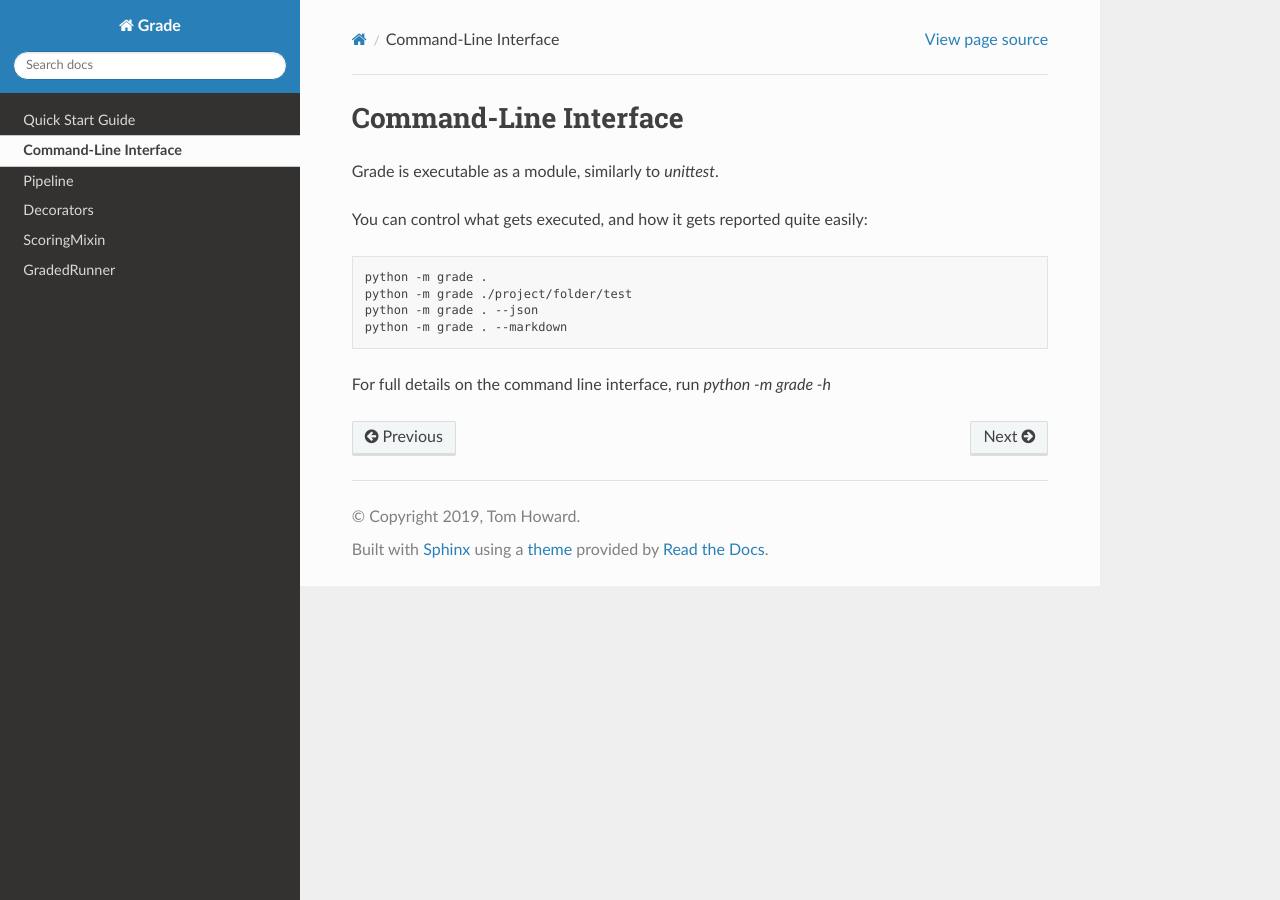
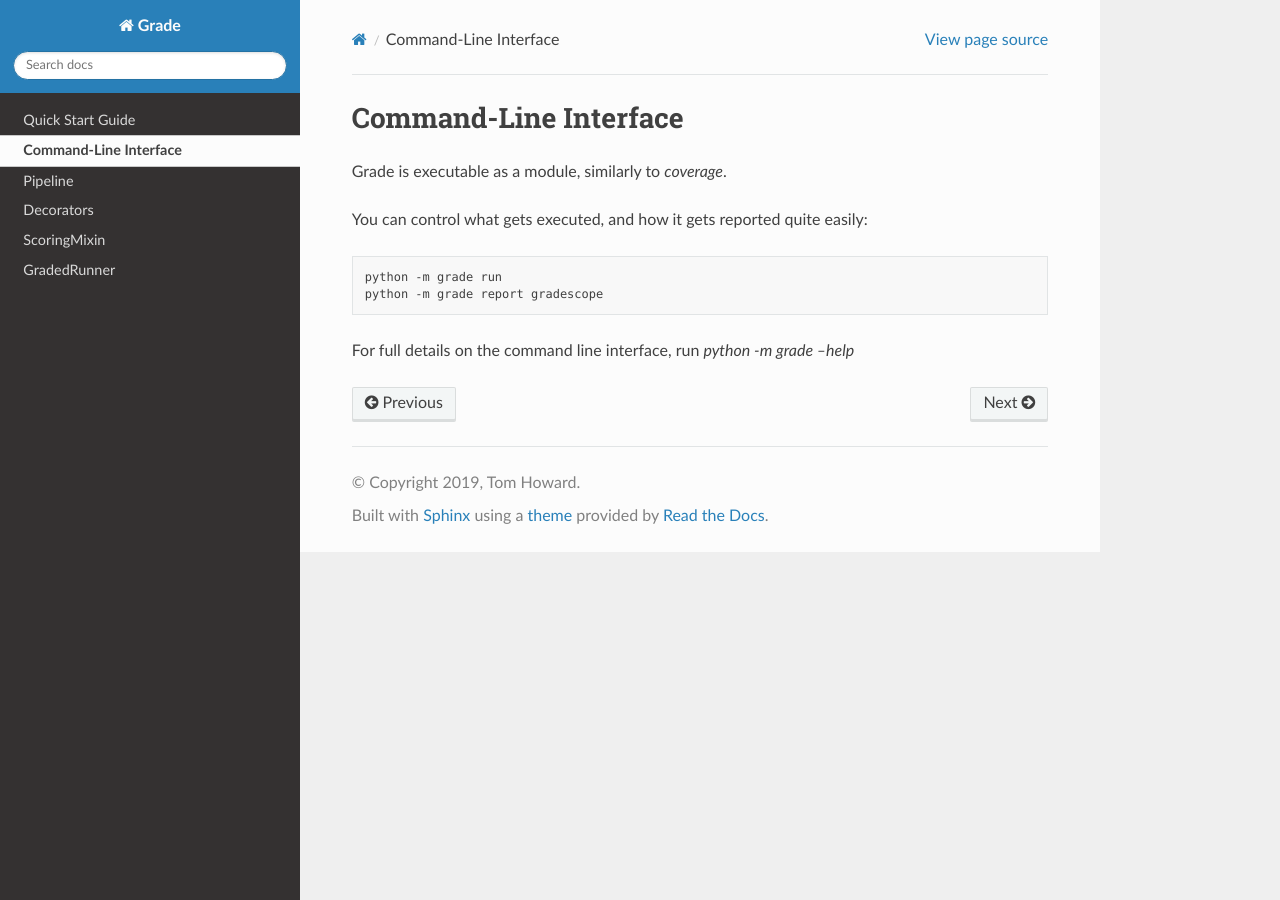
Before and after one commit to thoward27/grade, a Sphinx documentation site: the page built from docs/source/main.rst, in a window 1280 px wide. Built offline with Sphinx 7.4.7 and the Read the Docs theme 2.0.0, drawn with Linux system fonts in a browser that asks for light colours.

Commit message:
fix: sphinx rst files

```diff
--- a/docs/source/main.rst
+++ b/docs/source/main.rst
@@ -2,15 +2,13 @@
 Command-Line Interface
 ================================
 
-Grade is executable as a module, similarly to `unittest`.
+Grade is executable as a module, similarly to `coverage`.
 
 You can control what gets executed, and how it gets reported quite easily:
 
 .. code:: bash
 
-    python -m grade .
-    python -m grade ./project/folder/test
-    python -m grade . --json
-    python -m grade . --markdown
+    python -m grade run
+    python -m grade report gradescope
 
-For full details on the command line interface, run `python -m grade -h`
+For full details on the command line interface, run `python -m grade --help`
```
Also changed, not shown: docs/source/pipeline.rst (+30 -2 lines), docs/source/quickstart.rst (+4 -6 lines).
